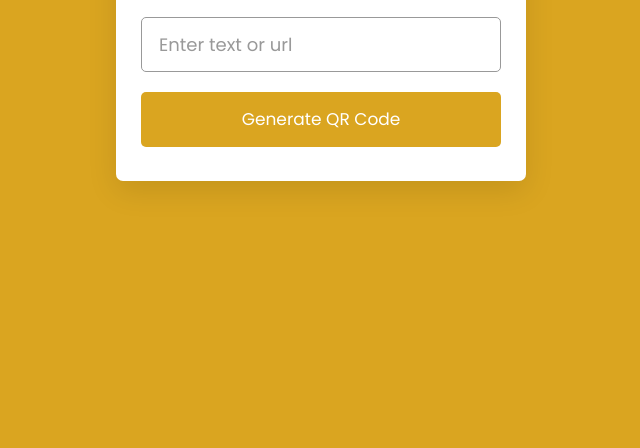
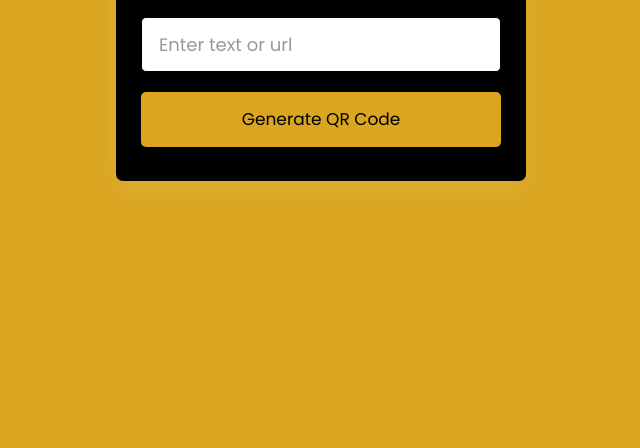
Before and after one commit to Bonnk007/QR-Code-Generator, a plain HTML site: page index.html in a window 1280 px wide. Shown: the part 352-800 px from the top of the page, without its empty margins (319-959 px from the left). Drawn offline with Linux system fonts and the light colour scheme.

Commit message:
changed color

```diff
--- a/style.css
+++ b/style.css
@@ -16,11 +16,11 @@ body {
 .wrapper {
   height: 265px;
   max-width: 410px;
-  background: #fff;
+  background: black;
   border-radius: 7px;
   padding: 20px 25px 0;
   transition: height 0.2s ease;
-  box-shadow: 0 10px 30px rgba(0, 0, 0, 0.1);
+  box-shadow: 0 10px 30px rgba(255, 255, 255, 0.1);
 }
 .wrapper.active {
   height: 530px;
@@ -48,7 +48,7 @@ header p {
 .form input {
   font-size: 18px;
   padding: 0 17px;
-  border: 1px solid #999;
+  border: 1px solid #000000;
 }
 .form input:focus {
   box-shadow: 0 3px 6px rgba(0, 0, 0, 0.13);
@@ -57,7 +57,7 @@ header p {
   color: #999;
 }
 .form button {
-  color: #fff;
+  color: #000000;
   cursor: pointer;
   margin-top: 20px;
   font-size: 17px;
@@ -71,7 +71,7 @@ header p {
   align-items: center;
   pointer-events: none;
   justify-content: center;
-  border: 1px solid #ccc;
+  border: 1px solid #000000;
 }
 .wrapper.active .qr-code {
   opacity: 1;
```
